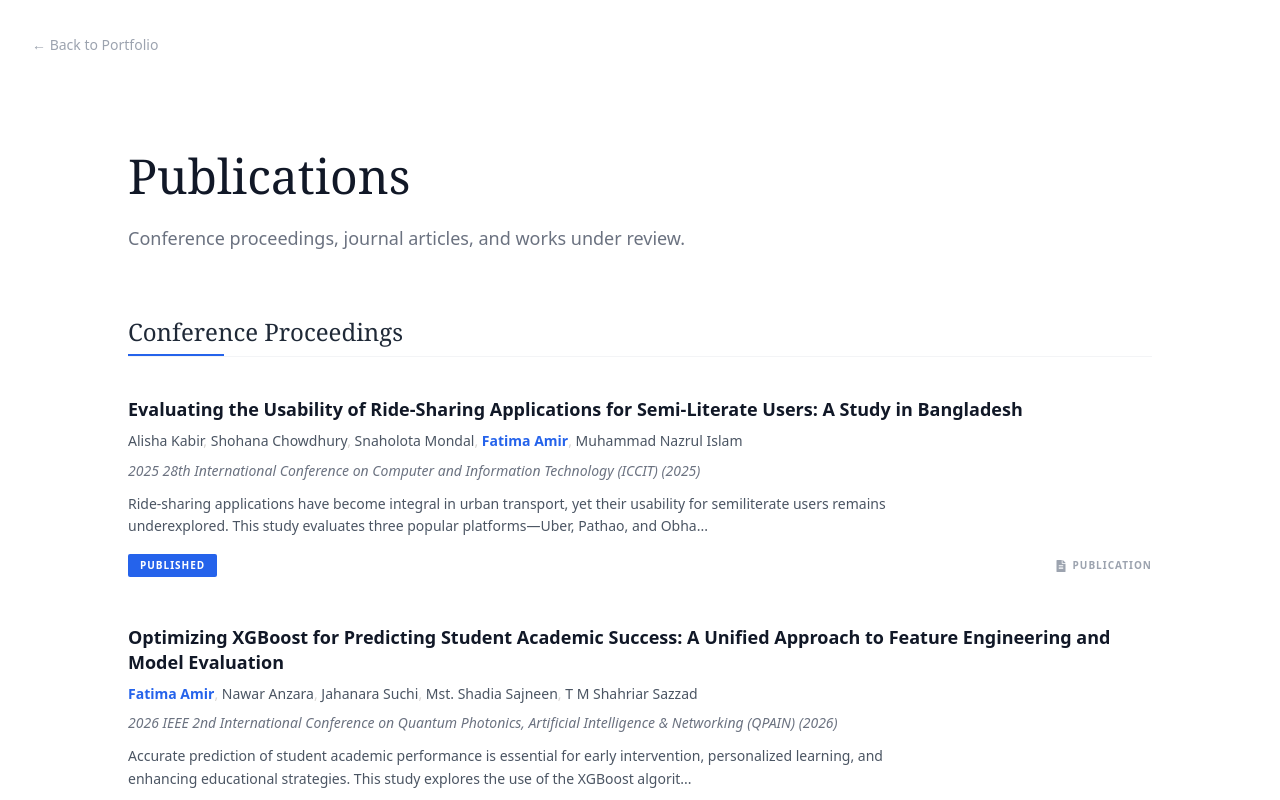
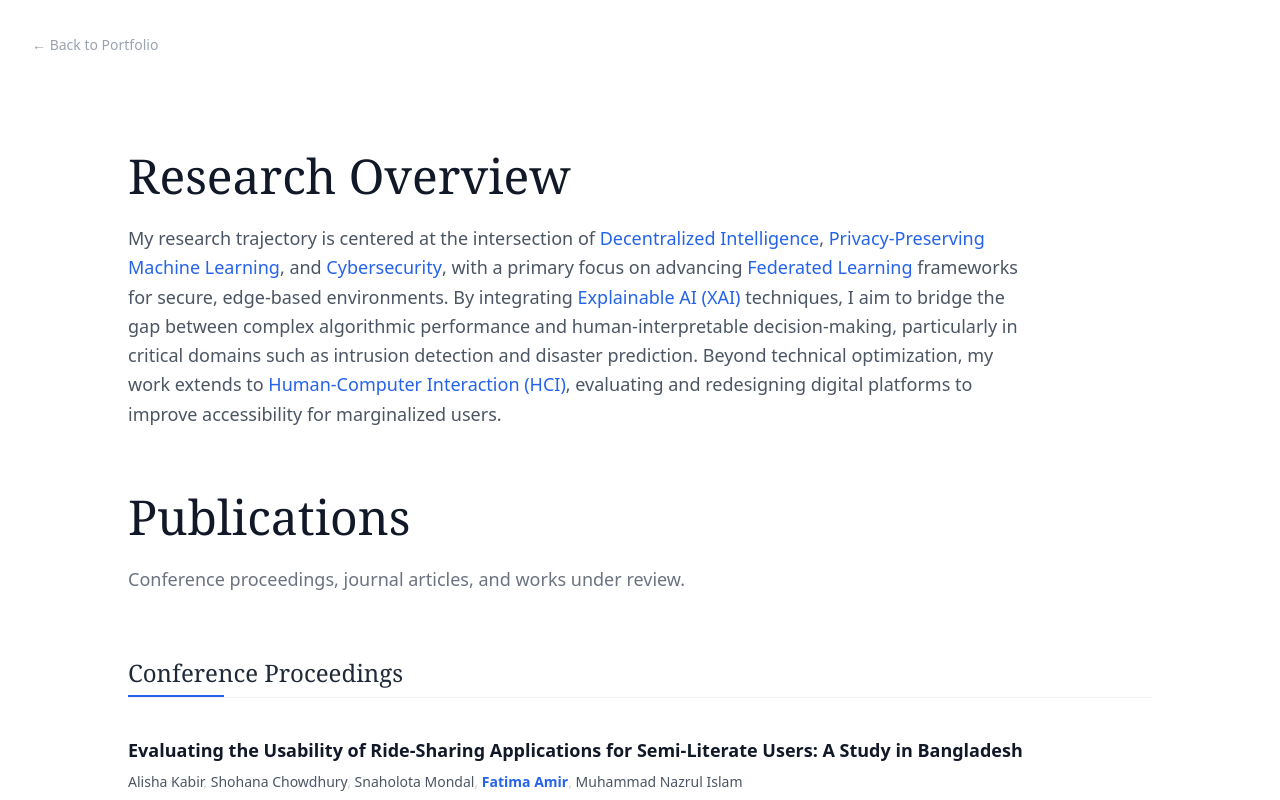
Before and after one commit to wafafatima66/wafa-portfolio-reactjs, a React (Vite) app: page /academic in a window 1280 px wide. Shown: the top 800 px of the page. Built offline with nearby package versions, Linux system fonts and the light colour scheme; no server answers.

Commit message:
few text changed

```diff
--- a/src/components/AcademicMain.jsx
+++ b/src/components/AcademicMain.jsx
@@ -18,17 +18,48 @@ const AcademicMain = () => {
       </nav>
 
       <main>
-        {/* Research Interests Section - Hidden for now
-        <section className="max-w-5xl mx-auto px-8 pt-24 pb-12">
-          ...
+        {/* Research Interests Summary Section */}
+        <section className="max-w-5xl mx-auto pt-24">
+          <div className="mb-16">
+            <h1 className="text-5xl font-serif text-gray-900 mb-6">
+              Research Overview
+            </h1>
+            <p className="text-gray-600 text-lg font-light leading-relaxed max-w-4xl">
+              My research trajectory is centered at the intersection of{" "}
+              <span className="text-blue-600 font-medium">
+                Decentralized Intelligence
+              </span>
+              ,{" "}
+              <span className="text-blue-600 font-medium">
+                Privacy-Preserving Machine Learning
+              </span>
+              , and{" "}
+              <span className="text-blue-600 font-medium">Cybersecurity</span>,
+              with a primary focus on advancing{" "}
+              <span className="text-blue-600 font-medium">
+                Federated Learning
+              </span>{" "}
+              frameworks for secure, edge-based environments. By integrating{" "}
+              <span className="text-blue-600 font-medium">
+                Explainable AI (XAI)
+              </span>{" "}
+              techniques, I aim to bridge the gap between complex algorithmic
+              performance and human-interpretable decision-making, particularly
+              in critical domains such as intrusion detection and disaster
+              prediction. Beyond technical optimization, my work extends to{" "}
+              <span className="text-blue-600 font-medium">
+                Human-Computer Interaction (HCI)
+              </span>
+              , evaluating and redesigning digital platforms to improve
+              accessibility for marginalized users.
+            </p>
+          </div>
         </section>
-        */}
 
         <AcademicProjects />
 
         {/* Simple Divider */}
         <div className="max-w-4xl mx-auto border-t border-gray-100" />
-
         <AcademicBackground />
       </main>
 
--- a/src/components/AcademicProjects.jsx
+++ b/src/components/AcademicProjects.jsx
@@ -146,7 +146,7 @@ const AcademicProjects = () => {
   };
 
   return (
-    <section className="relative py-24 px-6 bg-white overflow-hidden">
+    <section className="relative  px-6 bg-white overflow-hidden">
       <div className="relative z-10 max-w-5xl mx-auto">
         {/* Header Section */}
         <div className="mb-16">
```
